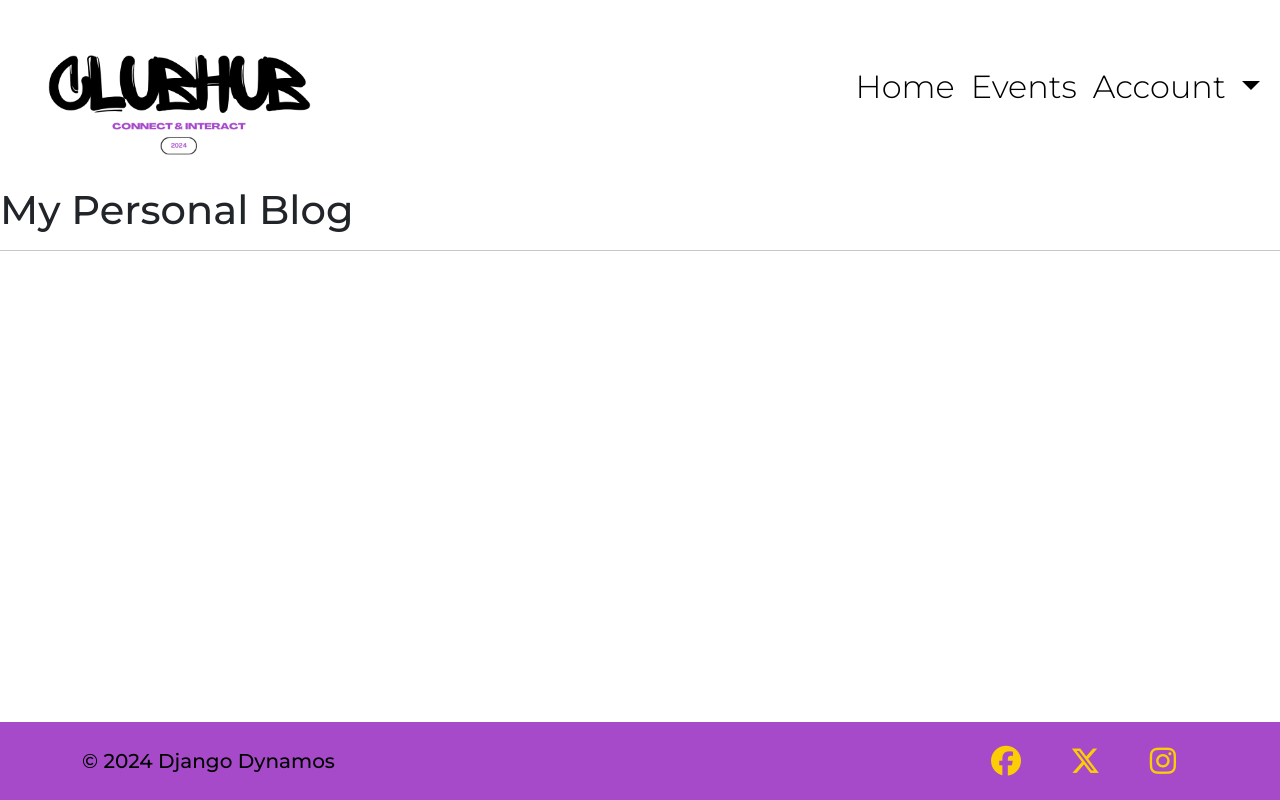
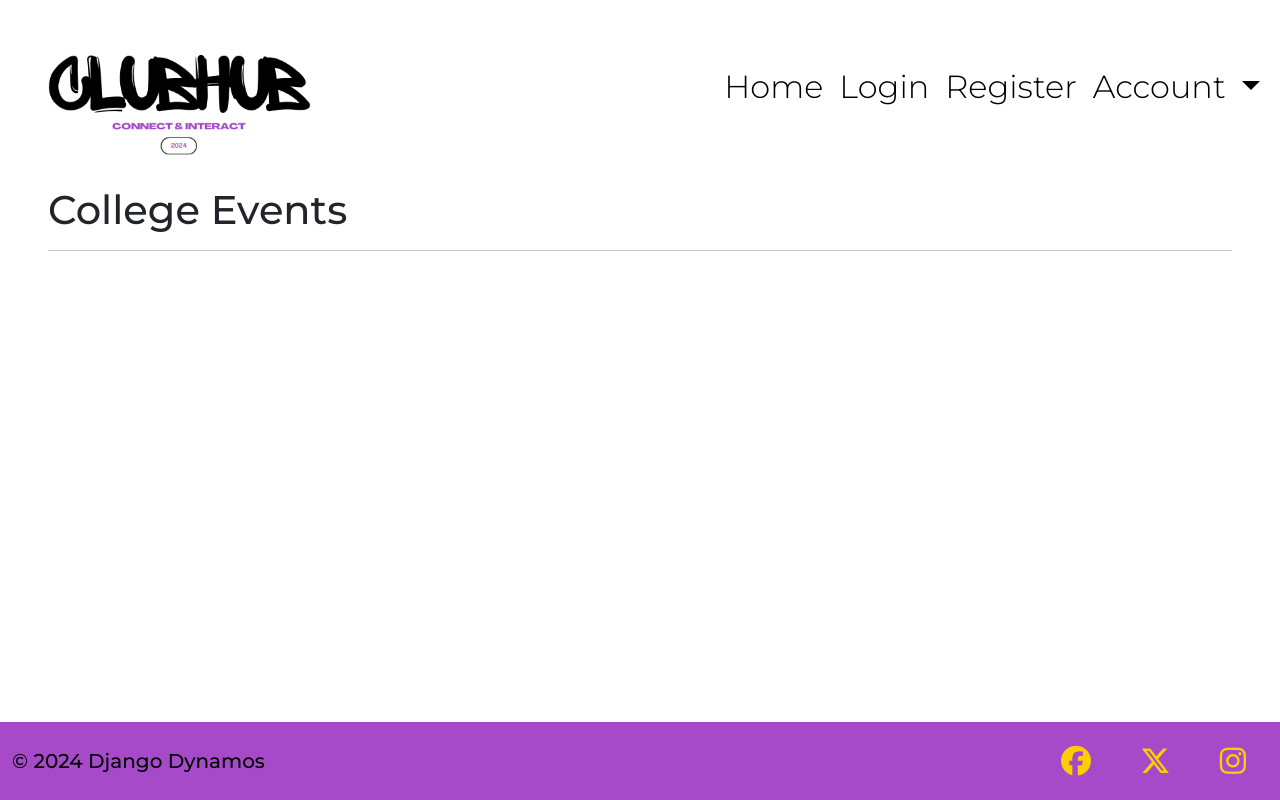
Before and after one commit to Andy-James-Osborne/ClubHub-Django-Hackathon, a Django app: page / in a window 1280 px wide. Run offline with Django 4.2, Linux system fonts and the light colour scheme; data that the repository does not hold is empty; some libraries are stand-ins or nearby versions; some web fonts are replaced.

Commit message:
Responsive updates to site with footer

```diff
--- a/blog/templates/blog/base.html
+++ b/blog/templates/blog/base.html
@@ -12,6 +12,7 @@
         content="club hub, college events, event sharing, college life, campus activities, community engagement">
     <meta name="author" content="Django Dynamos">
     <title>{% block title %}{% endblock %}</title>
+    <!-- <link rel="stylesheet" href="https://cdn.simplecss.org/simple.min.css"> -->
     <link rel="stylesheet" href="{% static 'css/style.css' %}">
     {% load bootstrap5 %}
     {% bootstrap_css %}
@@ -21,9 +22,9 @@
 <body>
 
     <header>
-        <nav class="navbar navbar-expand-lg navbar-light fixed-top">
+        <nav class="navbar navbar-expand-lg navbar-light">
             <div class="container-fluid">
-                <a class="navbar-brand" href="#">
+                <a class="navbar-brand" href="{% url 'blog_index' %}">
                     <img src="{% static 'images/clubhub_logo.png' %}" class="d-inline-block align-top logo" alt="Logo">
                 </a>
                 <button class="navbar-toggler" type="button" data-bs-toggle="collapse"
@@ -37,7 +38,10 @@
                             <a class="nav-link" href="{% url 'blog_index' %}">Home</a>
                         </li>
                         <li class="nav-item">
-                            <a class="nav-link" href="#">Events</a>
+                            <a class="nav-link" href="{% url 'login' %}">Login</a>
+                        </li>
+                        <li class="nav-item">
+                            <a class="nav-link" href="{% url 'register' %}">Register</a>
                         </li>
                         <li class="nav-item dropdown">
                             <a class="nav-link dropdown-toggle" href="#" id="navbarDropdown" role="button" data-bs-toggle="dropdown" aria-expanded="false">
@@ -56,18 +60,17 @@
             </div>
         </nav>
     </header>
-    <main class="flex-shrink-0 main-bg">
+    <main class="mx-5">
 
-<h1>My Personal Blog</h1>
-
-<hr>
+{% block h1 %}
+{% endblock %}
 
 
 {% block content %}
 {% endblock %}
 </main>
 <footer class="text-center py-3 fixed-bottom">
-    <div class="container bg-color-footer">
+    <div class="container-fluid bg-color-footer">
         <div class="row align-items-center">
             <div class="col-sm-4 text-start footer-copyright d-none d-sm-inline-block">
                 <div>© 2024 Django Dynamos</div>
--- a/blog/templates/blog/category.html
+++ b/blog/templates/blog/category.html
@@ -1,4 +1,7 @@
 {% extends "blog/base.html" %}
+
+{% block title %}
+{% endblock %}
 
 {% block title %}
 <h2>{{ category }}</h2>
--- a/blog/templates/blog/index.html
+++ b/blog/templates/blog/index.html
@@ -4,9 +4,14 @@
     ClubHub | Home
 {% endblock title %}
 
+{% block h1 %}
+    <h1>College Events</h1>
+    <hr>
+{% endblock %}
 {% block content %}
     {% block posts %}
         {% for post in posts %}
+
             <h3><a href="{% url 'blog_detail' post.pk %}">{{ post.title }}</a></h3>
             <small>
                 {{ post.created_on.date }} | Categories:
--- a/blog/templates/blog/register.html
+++ b/blog/templates/blog/register.html
@@ -1,14 +1,15 @@
 {% extends 'blog/base.html' %}
 
 {% block title %}SignUp | ClubHub{% endblock %}
-
+{% load crispy_forms_filters %}
+{% load crispy_forms_tags %}
 
 {% block content %}
     <div class="container mt-5">
         <h2>Sign Up</h2>
         <form method="post">
             {% csrf_token %}
-            {{ form.as_p }}
+            {{ form|crispy }}
             <button type="submit" class="btn btn-primary">Sign Up</button>
         </form>
     </div>
--- a/main/admin.py
+++ b/main/admin.py
@@ -1,7 +1 @@
 from django.contrib import admin
-from .models import Event, Comment
-
-# Register your models here.
-admin.site.register(Event)
-admin.site.register(Comment)
-# admin.site.register(User)
--- a/static/css/style.css
+++ b/static/css/style.css
@@ -32,8 +32,13 @@ a {
     display: inline-block;
 }
 
+body {
+    height: calc(100vh - 100px);
+  }
+
 main {
-    margin-top: 178px;
+    padding-bottom: 78px;
+
 }
 
 /*-------------Header --------------------*/
@@ -92,6 +97,8 @@ footer {
     font-size: 20px;
     font-weight: 500;
     min-height: 30px;
+    margin-bottom:0px !important;
+    width: 100%;
     margin: 0;
 }
 
```
Also changed, not shown: blog/templates/blog/detail.html (+7 -2 lines).
